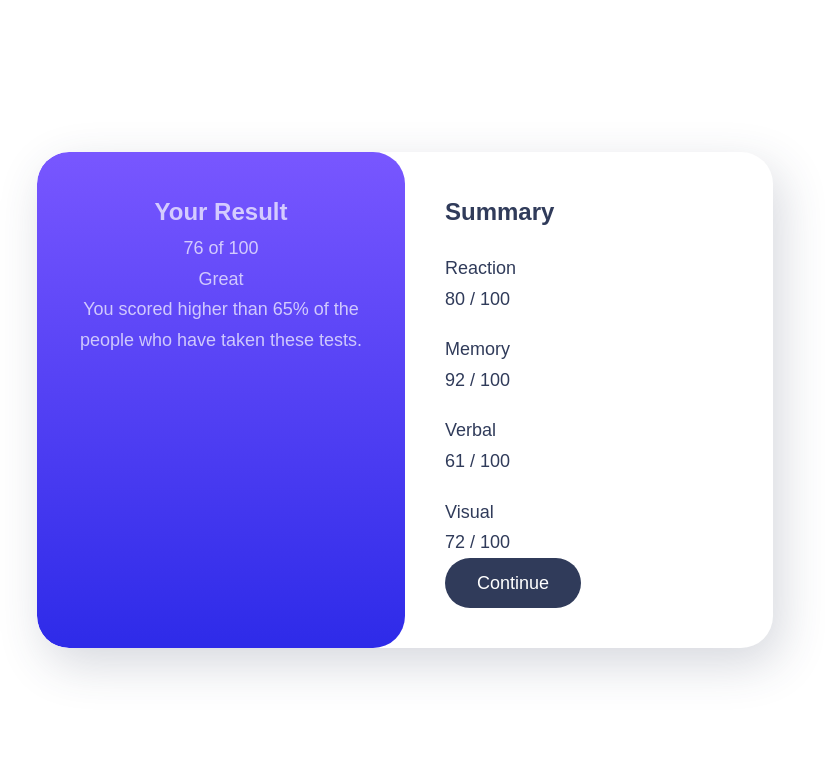
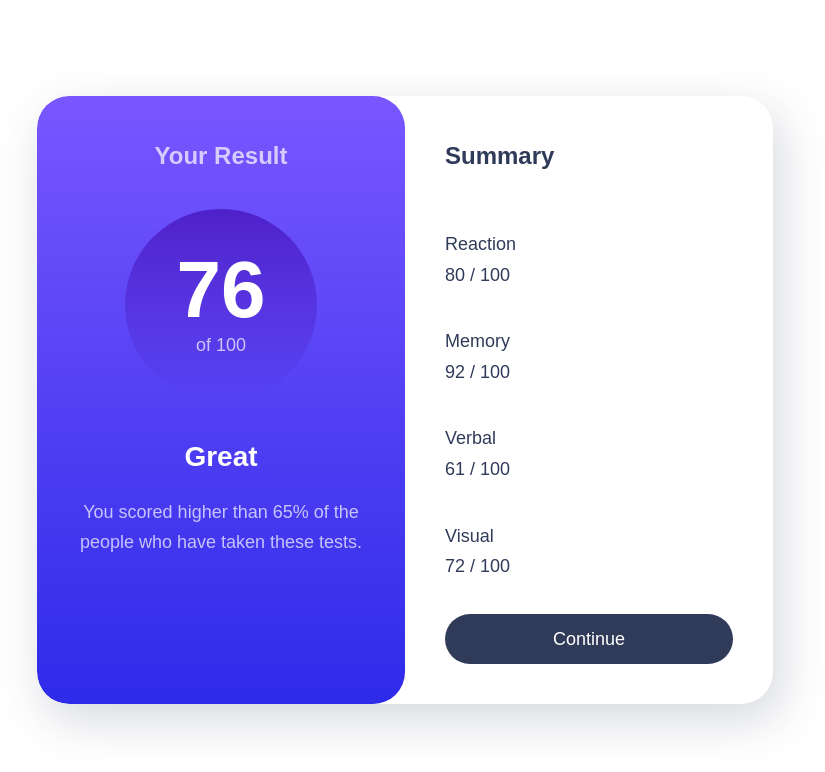
Before and after one commit to pravinkori/fem-result-summary-component, a website built with Vite: page index.html in a window 1280 px wide. Shown: the whole page, without its empty margins (235-1060 px from the left). Built offline with nearby package versions, Linux system fonts and the light colour scheme; files whose address does not match are found by name.

Commit message:
Styling result section.

```diff
--- a/css/style.css
+++ b/css/style.css
@@ -114,6 +114,16 @@ body {
     }
 }
 
+.grid-flow {
+    display: grid;
+    align-content: start;
+    gap: 1rem;
+}
+
+.grid-flow[data-spacing="large"] {
+    gap: 2rem;
+}
+
 .section-title {
     font-weight: var(--fw-bold);
     font-size: var(--fs-600);
@@ -169,3 +179,27 @@ body {
         border-radius: var(--border-radius);
     }
 }
+
+.result-score {
+    display: grid;
+    place-content: center;
+    width: 12rem;
+    margin-inline: auto;
+    background: var(--gradient-to-transparent);
+    aspect-ratio: 1/1;
+    border-radius: 50%;
+}
+
+.result-score span {
+    display: block;
+    font-size: var(--fs-900);
+    font-weight: var(--fw-black);
+    color: var(--clr-neutral-100);
+    line-height: 1;
+}
+
+.result-rank {
+    color: var(--clr-neutral-100);
+    font-size: var(--fs-700);
+    font-weight: var(--fw-bold);
+}
```
